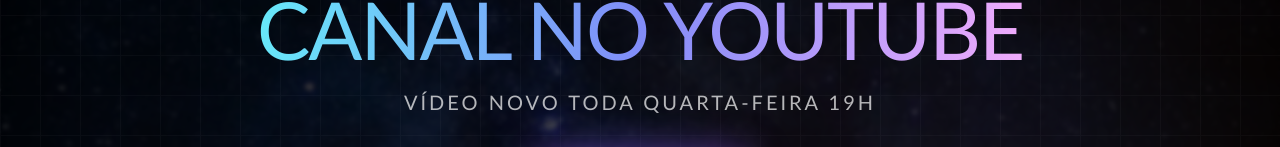
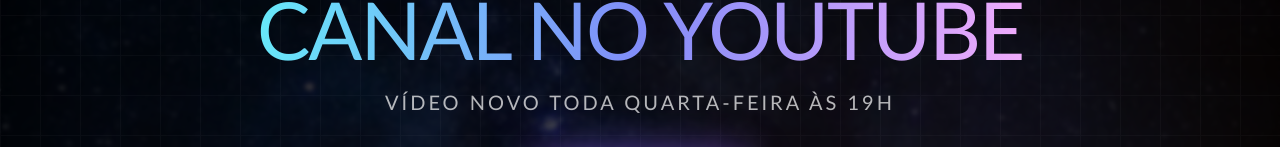
Before and after one commit to LeandroAcipreste/site-universo-de-lluz, a React (Vite) app: page /youtube in a window 1280 px wide. Shown: the part 225-372 px from the top of the page. Built offline with nearby package versions, Linux system fonts and the light colour scheme; a web font is replaced by a local one.

Commit message:
correção ortográfica na página o youtube

```diff
--- a/src/pages/youtube/youtube.tsx
+++ b/src/pages/youtube/youtube.tsx
@@ -49,7 +49,7 @@
             fontSize: 'clamp(0.9rem, 1.5vw + 0.4rem, 1.25rem)'
           }}
         >
-          VÍDEO NOVO TODA QUARTA-FEIRA 19H
+          VÍDEO NOVO TODA QUARTA-FEIRA ÀS 19H
         </motion.p>
 
         <motion.div
```
